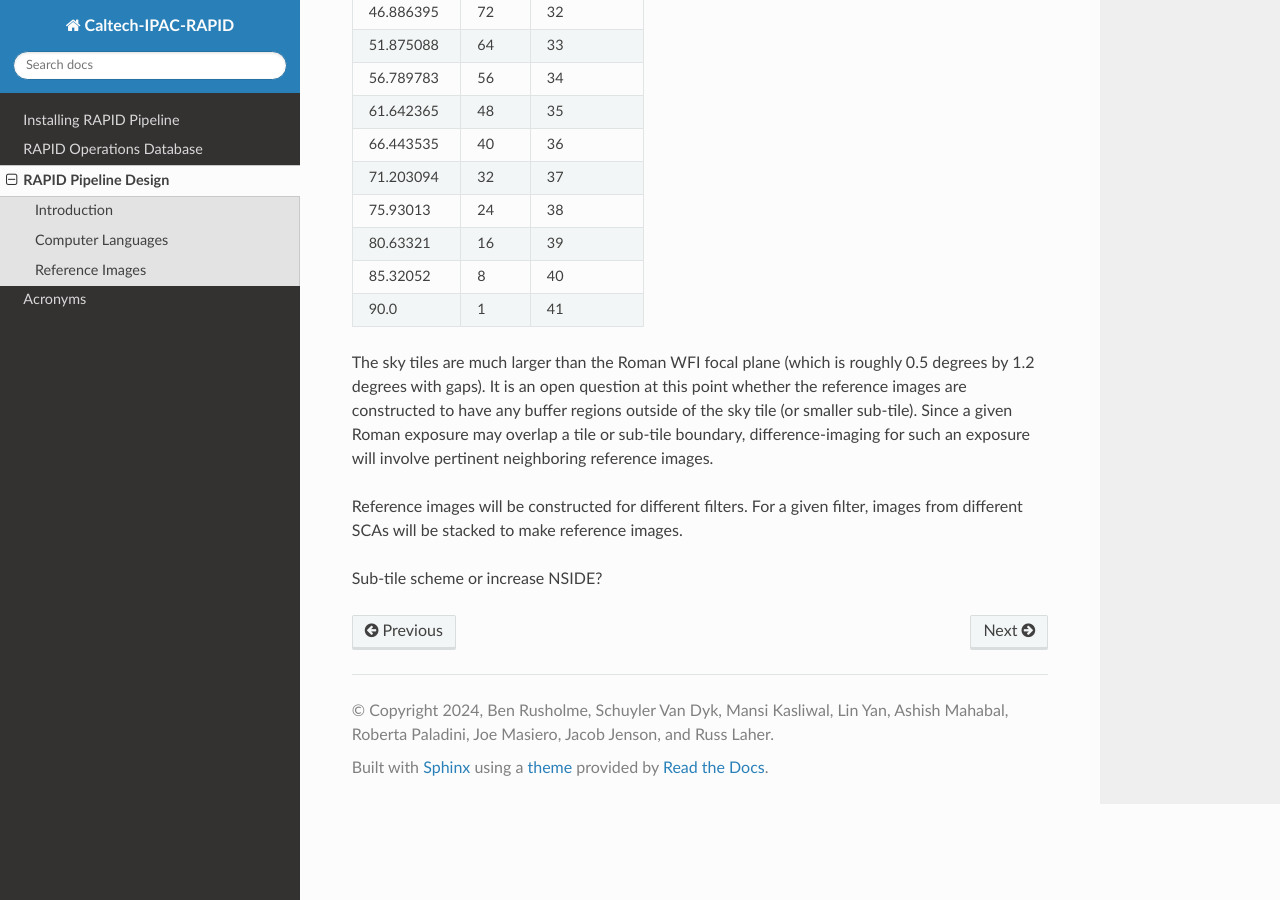
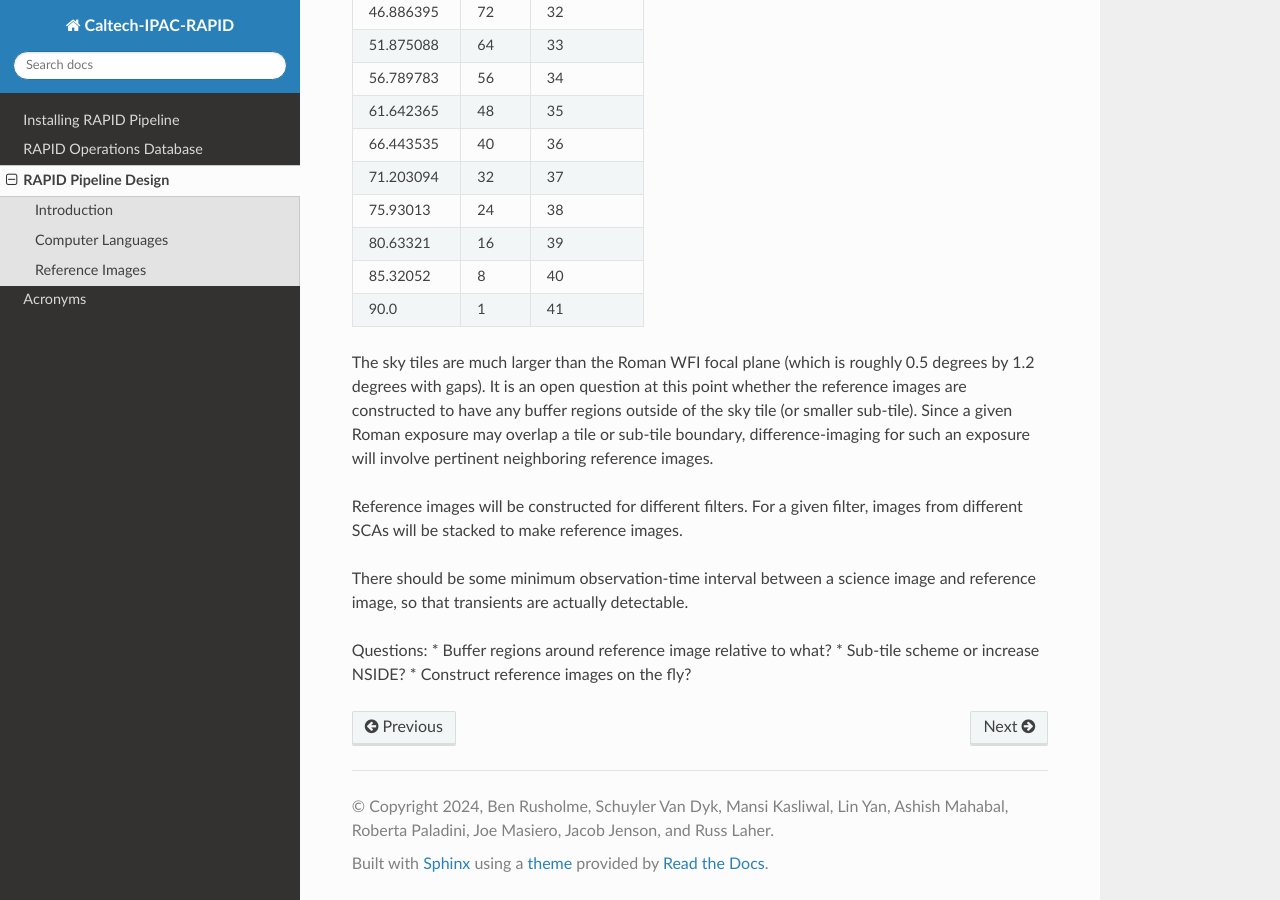
Before and after one commit to Caltech-IPAC/rapid, a Sphinx documentation site: the page built from docs/source/pl/pl.rst, in a window 1280 px wide and 900 px high, scrolled down 1921 px. Built offline with Sphinx 7.4.7 and the Read the Docs theme 2.0.0, drawn with Linux system fonts in a browser that asks for light colours.

Commit message:
Added info and questions.

```diff
--- a/docs/source/pl/pl.rst
+++ b/docs/source/pl/pl.rst
@@ -90,4 +90,10 @@ will involve pertinent neighboring reference images.
 Reference images will be constructed for different filters.  For a given filter, images from
 different SCAs will be stacked to make reference images.
 
-Sub-tile scheme or increase NSIDE?
+There should be some minimum observation-time interval between a science image and reference image, so that
+transients are actually detectable.
+
+Questions:
+* Buffer regions around reference image relative to what?
+* Sub-tile scheme or increase NSIDE?
+* Construct reference images on the fly?
```
